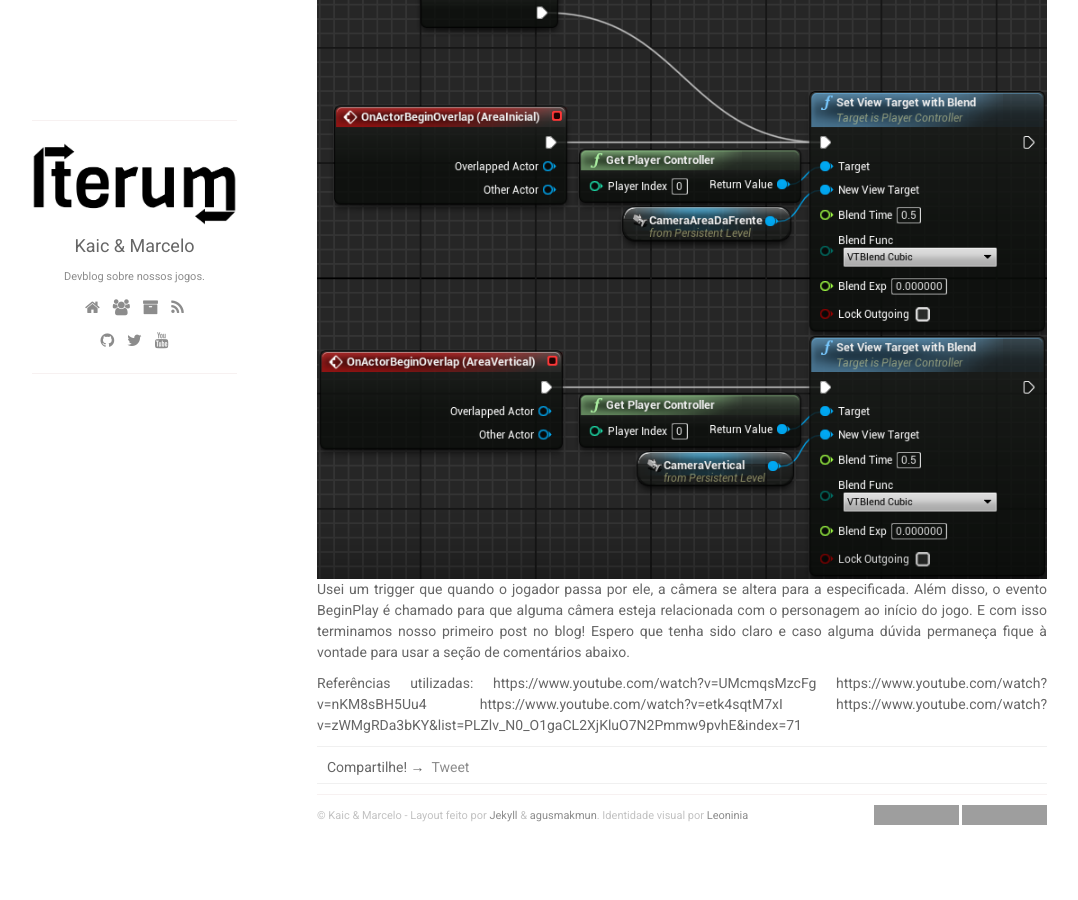
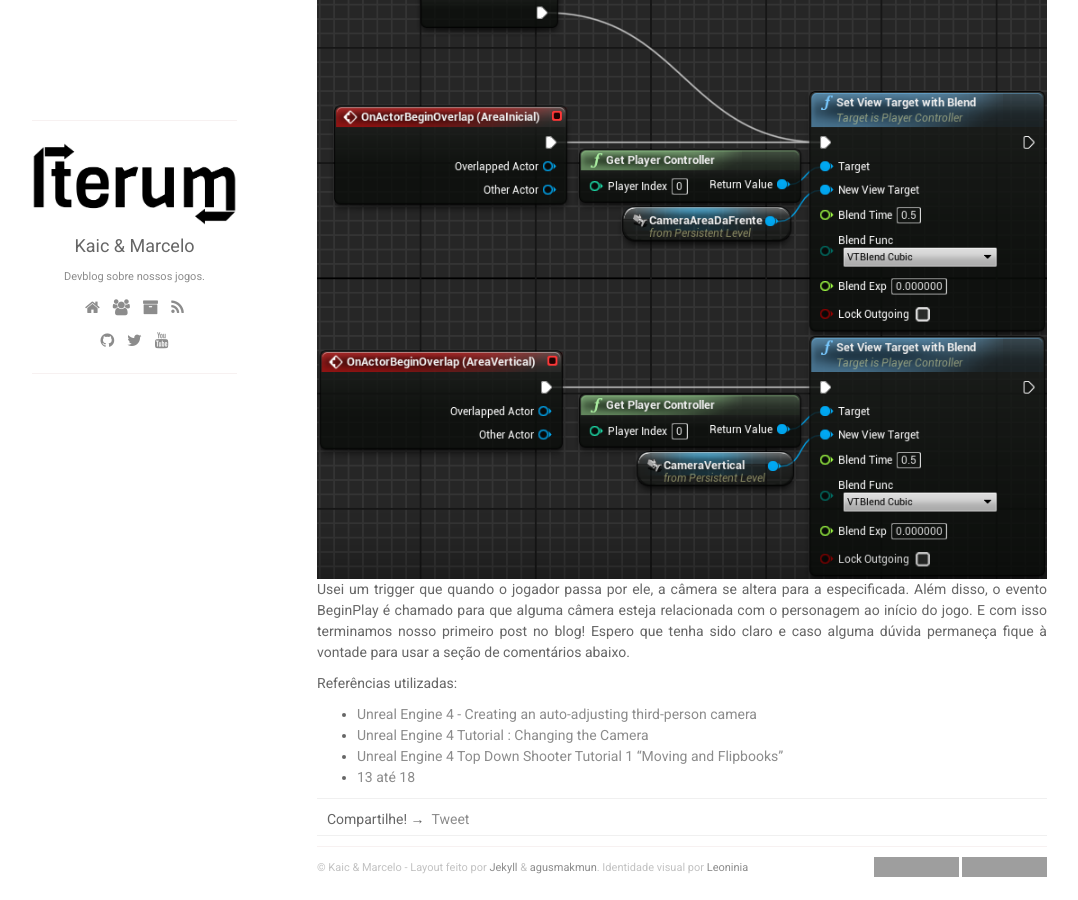
Before and after one commit to IterumCorp/iterumcorp.github.io, a Jekyll site: the page built from _posts/2016-07-23-camera-dinamica.md, in a window 1280 px wide and 900 px high, scrolled down 4290 px. Shown: the whole window, without its empty margins (53-1131 px from the left). Built offline with Jekyll 4.4.1, drawn with Linux system fonts in a browser that asks for light colours; nearby versions of some CDN libraries; comment, search, counter and statistics services are not loaded; before the commit the page ends 5138 px from its top, so only the background shows below that; grey boxes are pictures that could not be loaded.

Commit message:
atualizei as referencias

```diff
--- a/_posts/2016-07-23-camera-dinamica.md
+++ b/_posts/2016-07-23-camera-dinamica.md
@@ -102,7 +102,7 @@ Usei um trigger que quando o jogador passa por ele, a câmera se altera para a e
 E com isso terminamos nosso primeiro post no blog! Espero que tenha sido claro e caso alguma dúvida permaneça fique à vontade para usar a seção de comentários abaixo.
 
 Referências utilizadas:
-https://www.youtube.com/watch?v=UMcmqsMzcFg
-https://www.youtube.com/watch?v=nKM8sBH5Uu4
-https://www.youtube.com/watch?v=etk4sqtM7xI
-https://www.youtube.com/watch?v=zWMgRDa3bKY&list=PLZlv_N0_O1gaCL2XjKluO7N2Pmmw9pvhE&index=71
+  * [Unreal Engine 4 - Creating an auto-adjusting third-person camera](https://www.youtube.com/watch?v=UMcmqsMzcFg)
+  * [Unreal Engine 4 Tutorial : Changing the Camera](https://www.youtube.com/watch?v=nKM8sBH5Uu4)
+  * [Unreal Engine 4 Top Down Shooter Tutorial 1 "Moving and Flipbooks"](https://www.youtube.com/watch?v=etk4sqtM7xI)
+  * [13 até 18](https://www.youtube.com/watch?v=zWMgRDa3bKY&list=PLZlv_N0_O1gaCL2XjKluO7N2Pmmw9pvhE&index=71)
```
